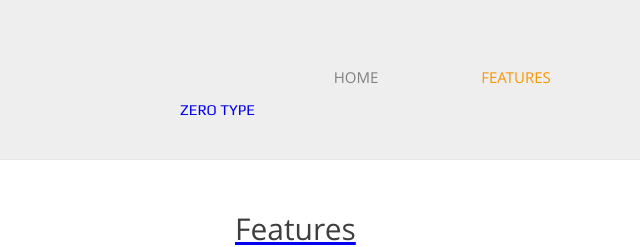
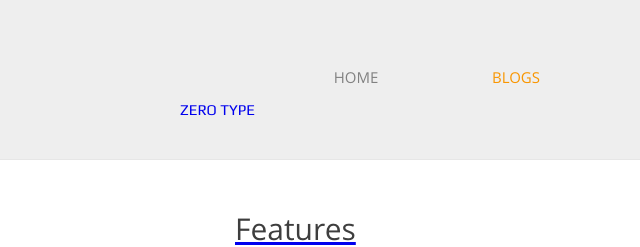
Before and after one commit to celle-21/rocelleamarissaulog, a plain HTML site: page blogs.html in a window 1280 px wide. Shown: the top 247 px of the page, 0-640 px from the left. Drawn offline with Linux system fonts and the light colour scheme.

Commit message:
Update blogs.html

```diff
--- a/blogs.html
+++ b/blogs.html
@@ -17,7 +17,7 @@
 					<a href="index.html">HOME</a>
 				</li>
 				<li class="active">
-					<a href="features.html">FEATURES</a>
+					<a href="blogs.html">BLOGS</a>
 				</li>
 				<li>
 					<a href="news.html">NEWS</a>
```
